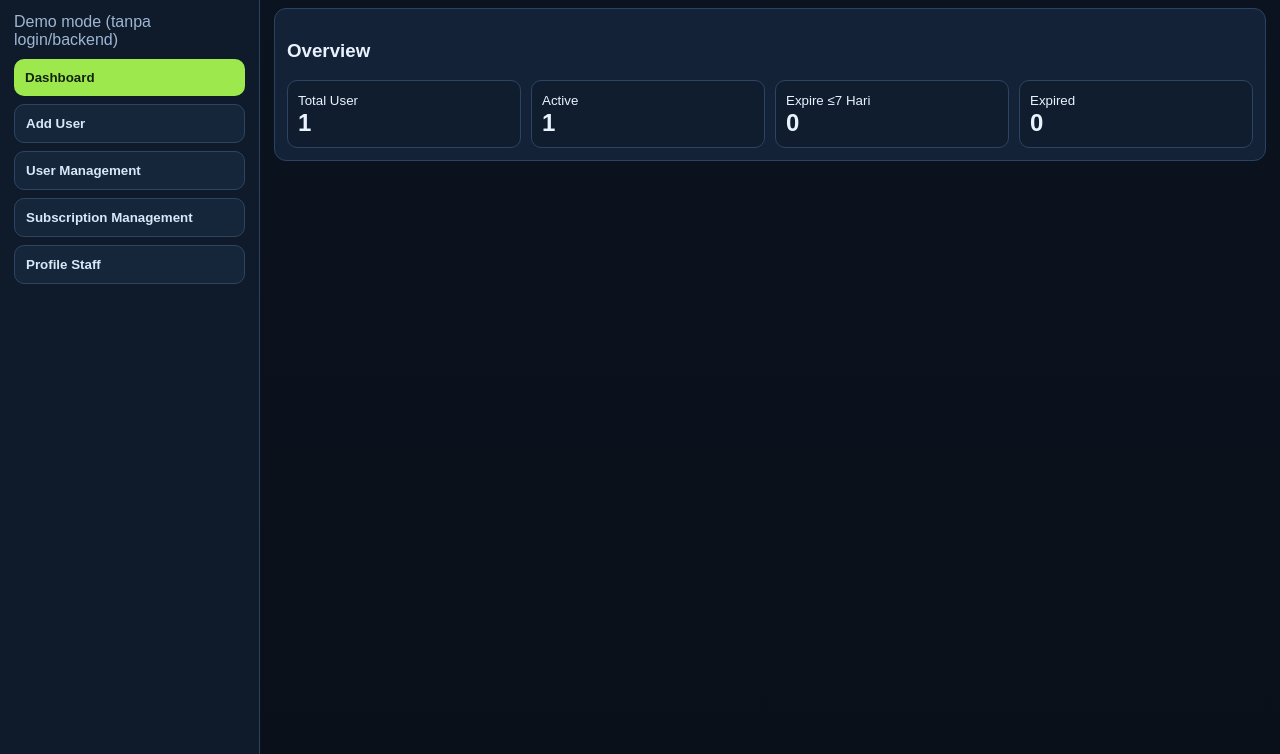
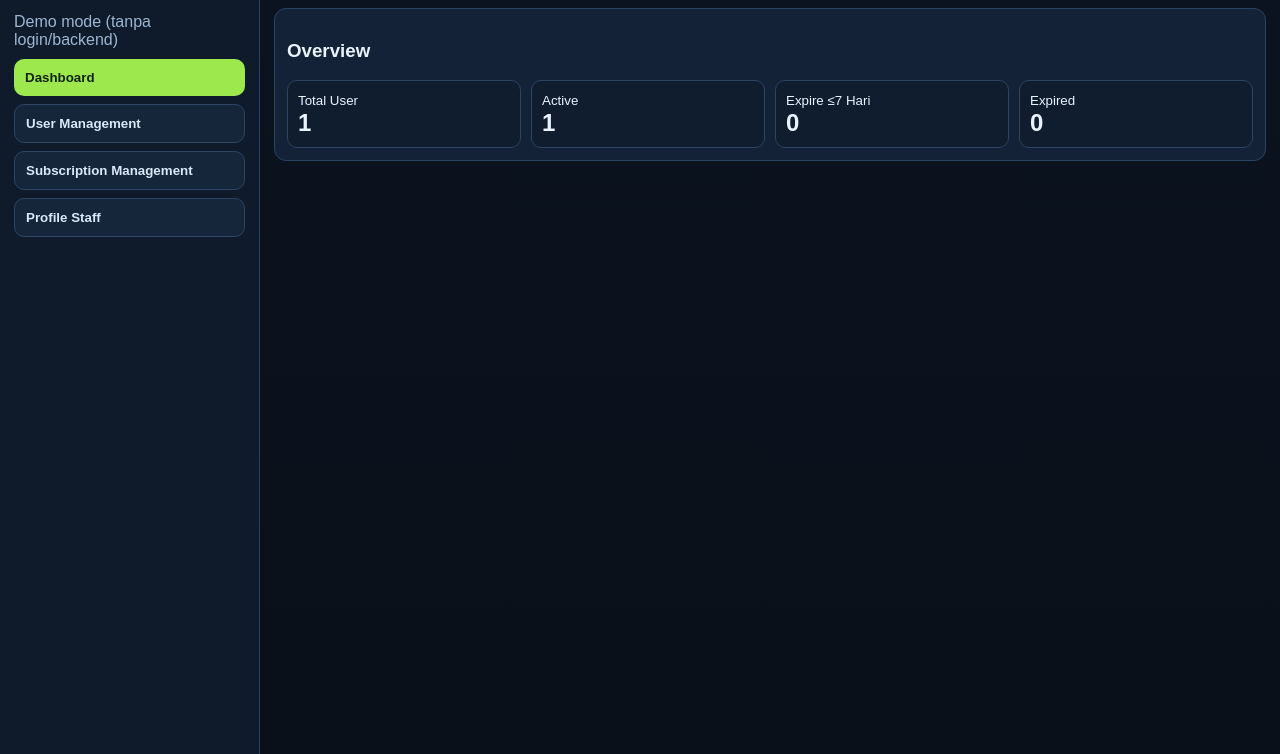
Before and after one commit to ahmadaina2183-glitch/timun-sales-page, a plain HTML site: page ar-rahnu/staff.html in a window 1280 px wide. Both pictures are taken after a click on the button "Dashboard". Shown: the part 46-800 px from the top of the page. Drawn offline with Linux system fonts and the light colour scheme.

Commit message:
Remove Add User from main menu and keep action inside User Management

```diff
--- a/ar-rahnu/staff.html
+++ b/ar-rahnu/staff.html
@@ -29,7 +29,6 @@
     <div class="muted" id="mode"></div>
     <div class="menu" style="margin-top:10px">
       <button id="m-dashboard" class="active" onclick="show('dashboard')">Dashboard</button>
-      <button id="m-add" onclick="show('add')">Add User</button>
       <button id="m-users" onclick="show('users')">User Management</button>
       <button id="m-subs" onclick="show('subs')">Subscription Management</button>
       <button id="m-profile" onclick="show('profile')">Profile Staff</button>
@@ -97,7 +96,7 @@ document.getElementById('staffProfile').textContent=`Nama/Email: ${profile.email
 
 async function api(path,opt={}){return fetch(base+path,{...opt,headers:{'Content-Type':'application/json','Authorization':'Bearer '+token,...(opt.headers||{})}})}
 
-function show(name){['dashboard','add','users','subs','profile'].forEach(x=>{document.getElementById('p-'+x).classList.toggle('hidden',x!==name);document.getElementById('m-'+x).classList.toggle('active',x===name)}); if(name==='subs') renderSubs();}
+function show(name){['dashboard','add','users','subs','profile'].forEach(x=>{const p=document.getElementById('p-'+x); if(p) p.classList.toggle('hidden',x!==name); const m=document.getElementById('m-'+x); if(m) m.classList.toggle('active',x===name)}); if(name==='subs') renderSubs();}
 
 function renderKpi(){
   const total=users.length, active=users.filter(x=>x.is_active).length, expSoon=users.filter(x=>{const d=daysLeft(x.sub_expire);return d!==null&&d<=7&&d>=0}).length, expired=users.filter(x=>{const d=daysLeft(x.sub_expire);return d!==null&&d<0}).length;
```
